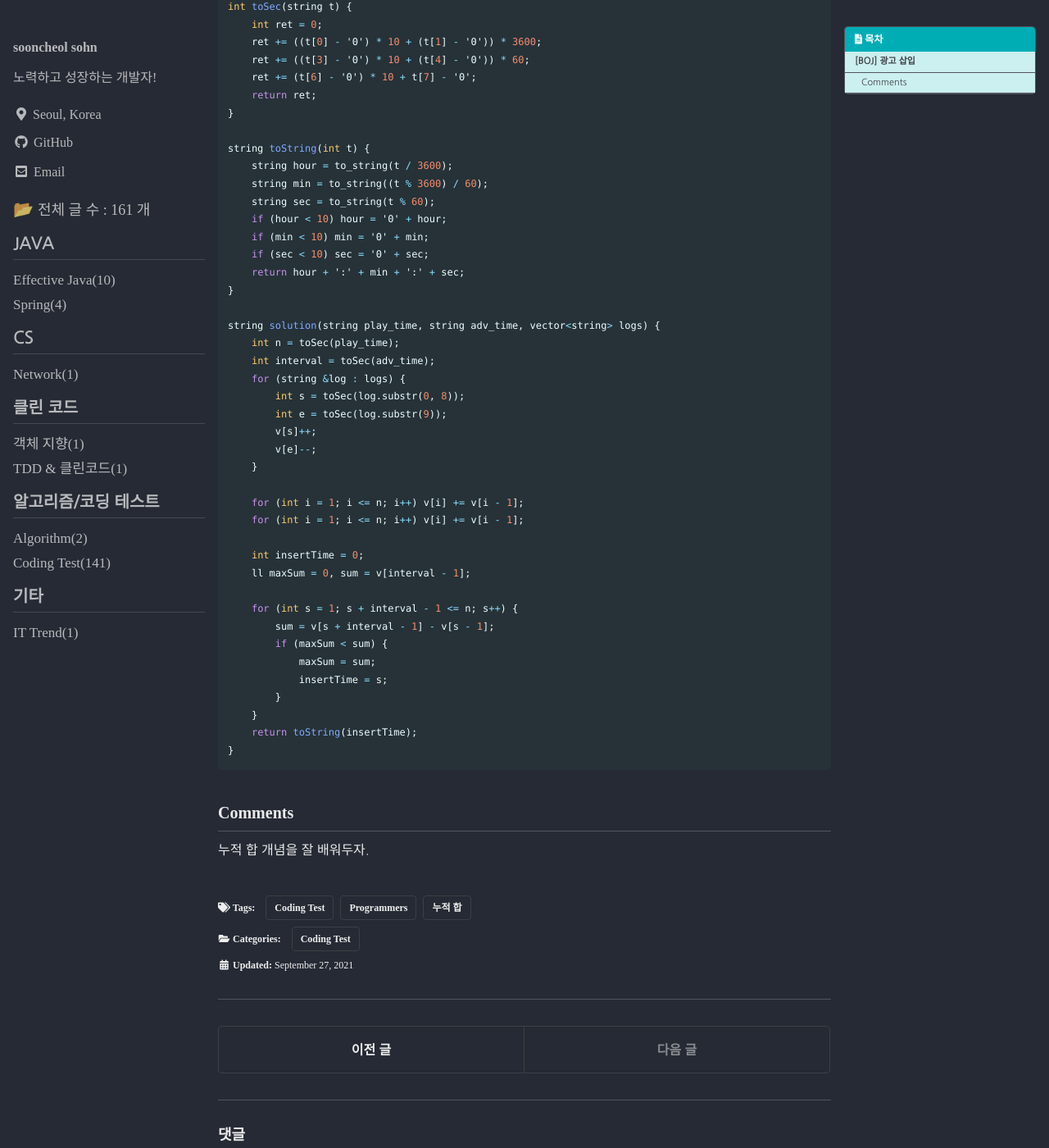
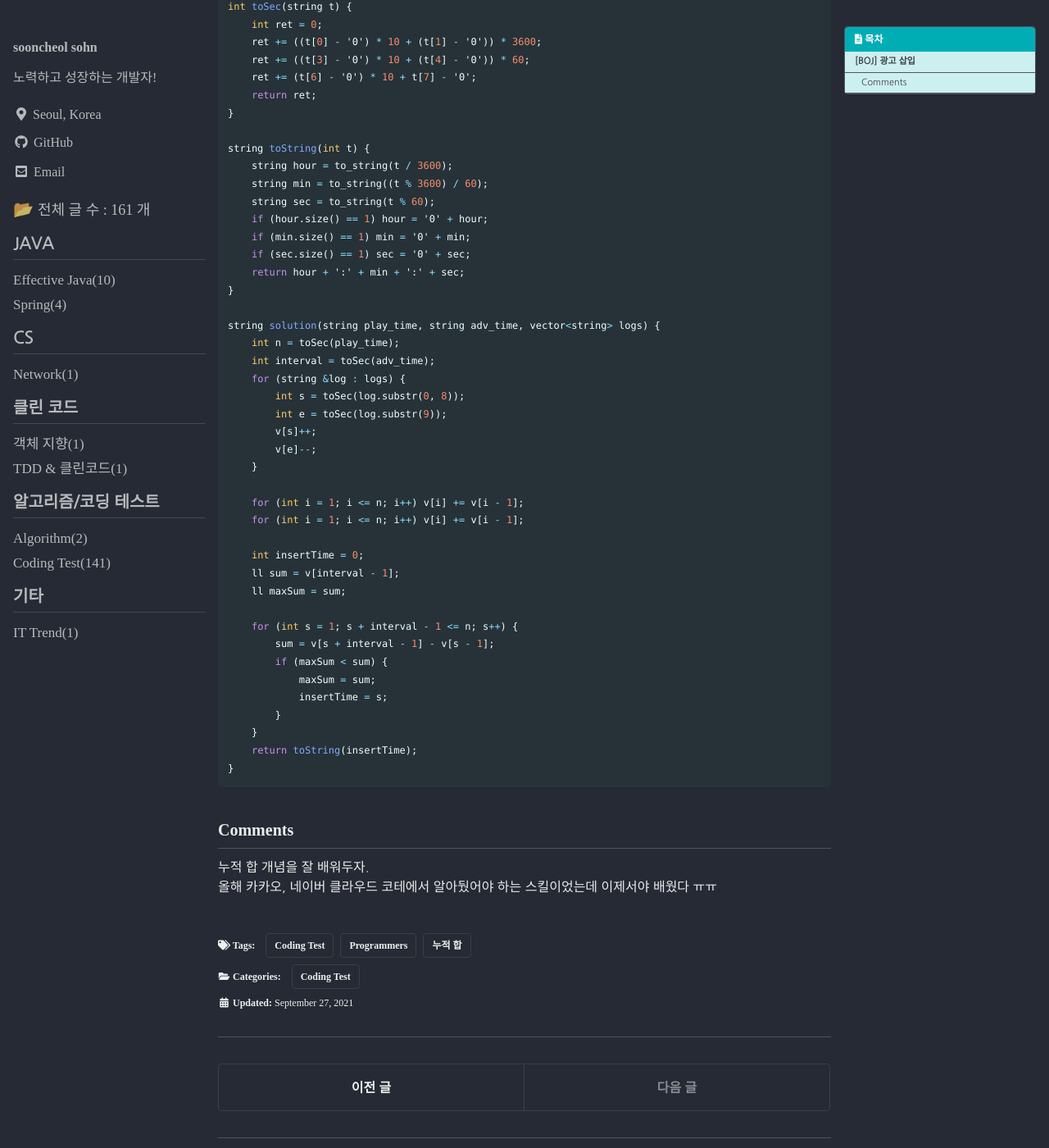
Before and after one commit to punsoo/punsoo.github.io, a Jekyll site: the page built from _posts/Coding-Test/2021-09-27-Programmers-광고 삽입.md, in a window 1280 px wide and 1400 px high, scrolled down 462 px. Shown: the whole window at 82% size. Built offline with Jekyll 4.4.1, drawn with Linux system fonts in a browser that asks for light colours; cached includes are drawn as plain includes; some web fonts are replaced; comment, search, counter and statistics services are not loaded.

Commit message:
Programmers 광고 삽입 수정

````diff
--- a/_posts/Coding-Test/2021-09-27-Programmers-광고 삽입.md
+++ b/_posts/Coding-Test/2021-09-27-Programmers-광고 삽입.md
@@ -46,9 +46,9 @@ string toString(int t) {
     string hour = to_string(t / 3600);
     string min = to_string((t % 3600) / 60);
     string sec = to_string(t % 60);
-    if (hour < 10) hour = '0' + hour;
-    if (min < 10) min = '0' + min;
-    if (sec < 10) sec = '0' + sec;
+    if (hour.size() == 1) hour = '0' + hour;
+    if (min.size() == 1) min = '0' + min;
+    if (sec.size() == 1) sec = '0' + sec;
     return hour + ':' + min + ':' + sec;
 }
 
@@ -66,7 +66,8 @@ string solution(string play_time, string adv_time, vector<string> logs) {
     for (int i = 1; i <= n; i++) v[i] += v[i - 1];
 
     int insertTime = 0;
-    ll maxSum = 0, sum = v[interval - 1];
+    ll sum = v[interval - 1];
+    ll maxSum = sum;
 
     for (int s = 1; s + interval - 1 <= n; s++) {
         sum = v[s + interval - 1] - v[s - 1];
@@ -80,3 +81,4 @@ string solution(string play_time, string adv_time, vector<string> logs) {
 ```
 ## Comments
 누적 합 개념을 잘 배워두자.
+올해 카카오, 네이버 클라우드 코테에서 알아뒀어야 하는 스킬이었는데 이제서야 배웠다 ㅠㅠ
````
